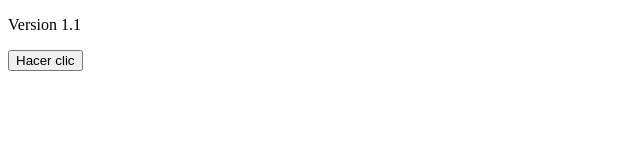
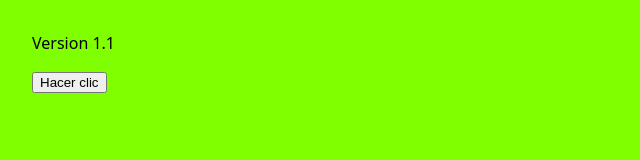
Before and after one commit to castillorobin/backupweb, a plain HTML site: page index.html in a window 1280 px wide. Shown: the whole page, without its empty margins (0-640 px from the left). Drawn offline with Linux system fonts and the light colour scheme.

Commit message:
V1.3: agregamos un fondo fatal

```diff
--- a/css/style.css
+++ b/css/style.css
@@ -1,2 +1,2 @@
-body{font-family: system-ui, sans-serif; margin: 2rem;}
+body{font-family: system-ui, sans-serif; margin: 2rem; background-color: chartreuse;}
 h1{margin-bottom: 5rem; color: #af1111;}
--- a/index.html
+++ b/index.html
@@ -4,6 +4,7 @@
     <meta charset="UTF-8">
     <meta name="viewport" content="width=device-width, initial-scale=1.0">
     <title>Mi web 1.2</title>
+<link rel="stylesheet" href="css/style.css">
     </head>
     <body>
 
```
